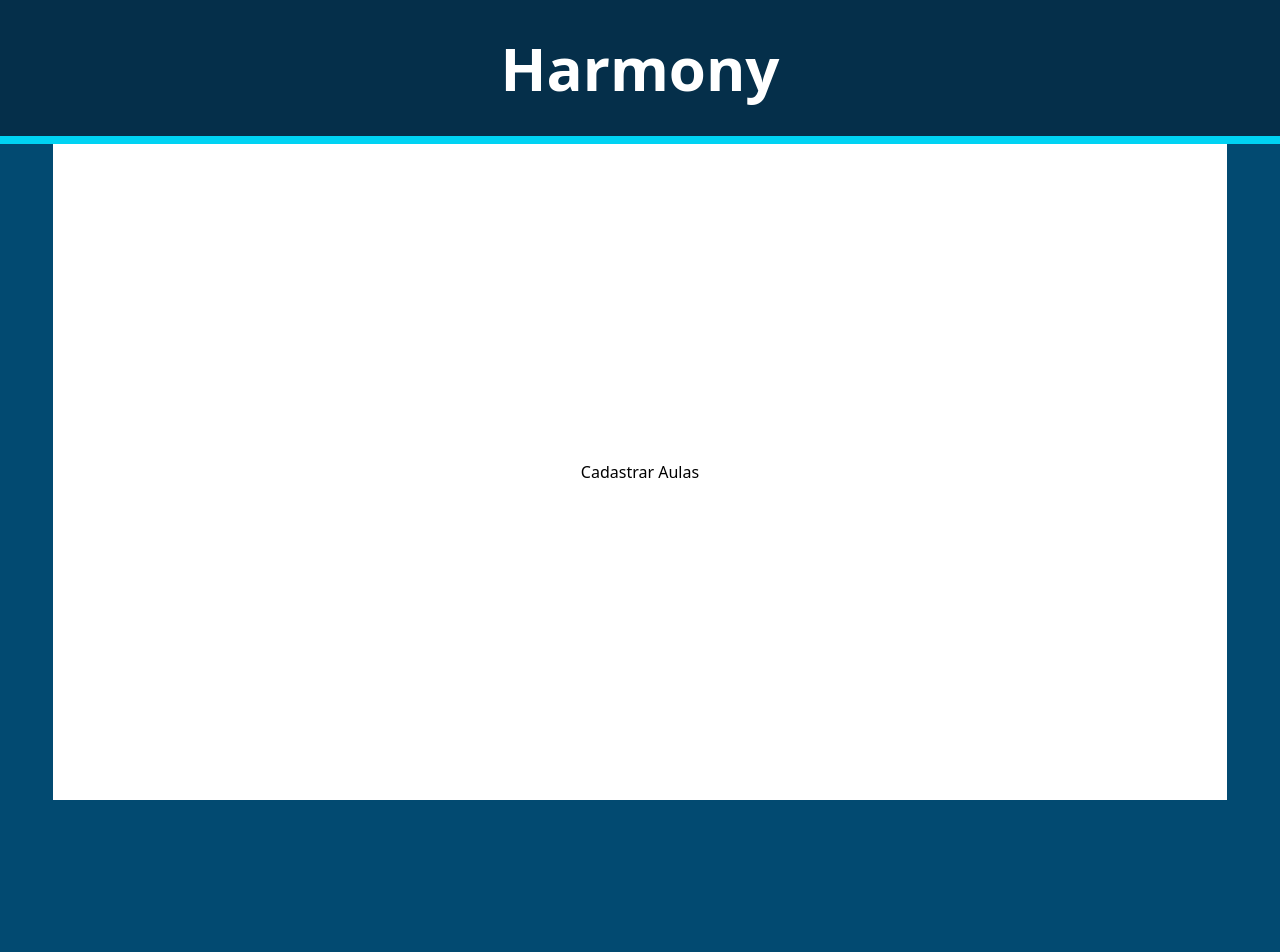
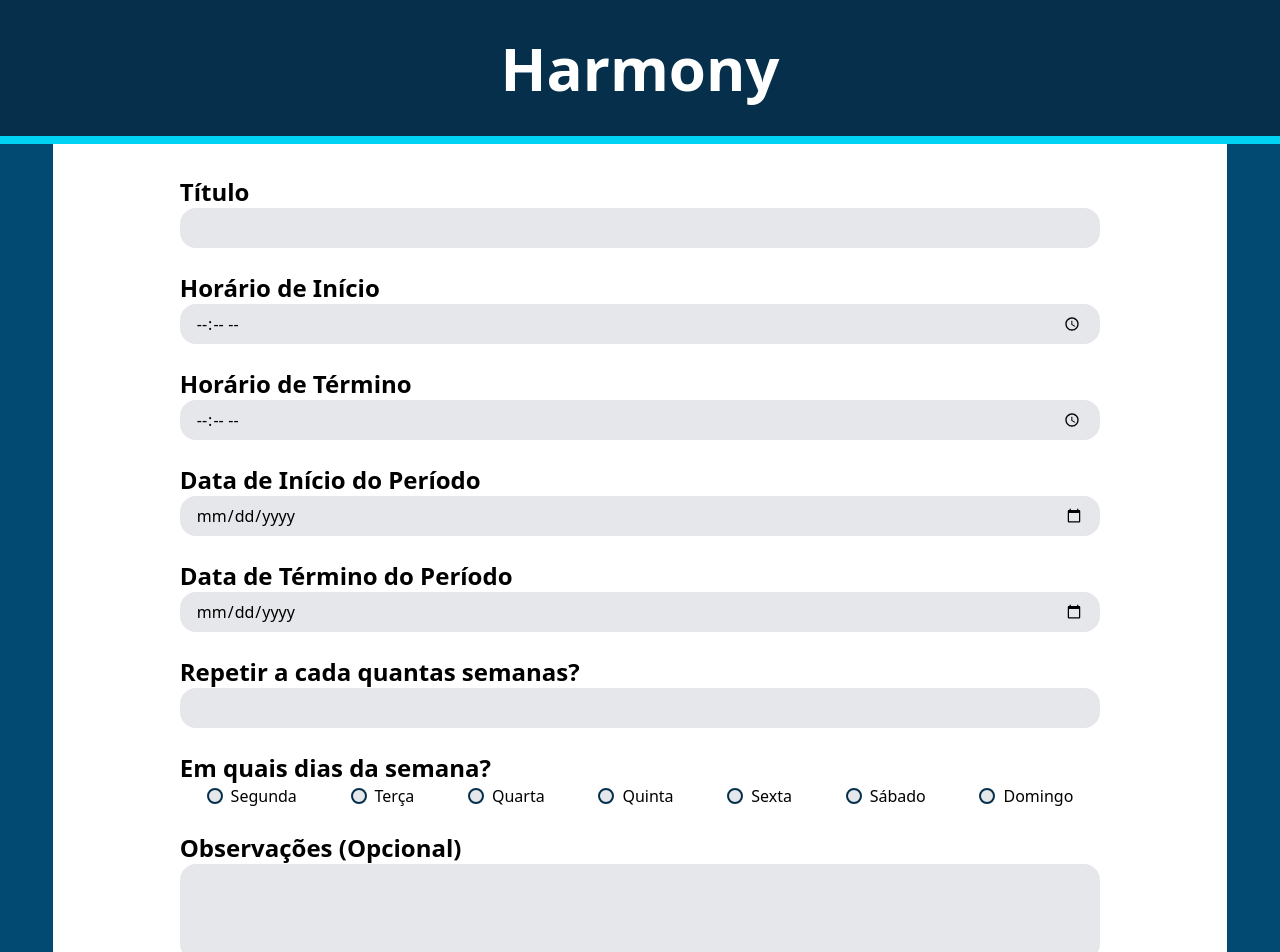
Before and after one commit to CarlosEduardo7700/harmony-system, a Next.js app: page /cadastro-aulas in a window 1280 px wide. Shown: the top 952 px of the page. Before the commit the page ends 800 px from the top, so only its background shows below. Built offline with nearby package versions, Linux system fonts and the light colour scheme.

Commit message:
feat: Criando página com formulário para Cadastro das Aulas

```diff
--- a/src/app/cadastro-aulas/page.tsx
+++ b/src/app/cadastro-aulas/page.tsx
@@ -1,7 +1,59 @@
 export default function Home() {
   return (
     <div className="container-principal">
-        Cadastrar Aulas
+        <form action="" className="form-cadastro-aulas">
+
+            <div className="container-form-field">
+                <label htmlFor="title" className="form-field-label">Título</label>
+                <input type="text" id="title" name="title" required className="form-field-input"/>
+            </div>
+
+            <div className="container-form-field">
+                <label htmlFor="start-time" className="form-field-label">Horário de Início</label>
+                <input type="time" id="start-time" name="start-time" required className="form-field-input"/>
+            </div>
+
+            <div className="container-form-field">
+                <label htmlFor="end-time" className="form-field-label">Horário de Término</label>
+                <input type="time" id="end-time" name="end-time" required className="form-field-input"/>
+            </div>
+
+            <div className="container-form-field">
+                <label htmlFor="start-date" className="form-field-label">Data de Início do Período</label>
+                <input type="date" id="start-date" name="start-date" required className="form-field-input"/>
+            </div>
+
+            <div className="container-form-field">
+                <label htmlFor="end-date" className="form-field-label">Data de Término do Período</label>
+                <input type="date" id="end-date" name="end-date" required className="form-field-input"/>
+            </div>
+
+            <div className="container-form-field">
+                <label htmlFor="recurrence" className="form-field-label">Repetir a cada quantas semanas?</label>
+                <input type="number" id="recurrence" name="recurrence" required className="form-field-input"/>
+            </div>
+
+            <div className="container-form-field">
+                <label className="form-field-label">Em quais dias da semana?</label>
+                <div className="form-field-options">
+                    <label className="form-field-option"><input type="checkbox" value="" className="form-field-checkbox"/>Segunda</label>
+                    <label className="form-field-option"><input type="checkbox" value="" className="form-field-checkbox"/>Terça</label>
+                    <label className="form-field-option"><input type="checkbox" value="" className="form-field-checkbox"/>Quarta</label>
+                    <label className="form-field-option"><input type="checkbox" value="" className="form-field-checkbox"/>Quinta</label>
+                    <label className="form-field-option"><input type="checkbox" value="" className="form-field-checkbox"/>Sexta</label>
+                    <label className="form-field-option"><input type="checkbox" value="" className="form-field-checkbox"/>Sábado</label>
+                    <label className="form-field-option"><input type="checkbox" value="" className="form-field-checkbox"/>Domingo</label>
+                </div>
+            </div>
+
+            <div className="container-form-field">
+                <label htmlFor="observations" className="form-field-label">Observações (Opcional)</label>
+                <textarea name="observations" id="observations" className="form-field-textarea"></textarea>
+            </div>
+
+            <button className="form-button">Cadastrar</button>
+
+        </form>
     </div>
   );
 }
--- a/src/app/globals.css
+++ b/src/app/globals.css
@@ -6,7 +6,7 @@
   }
 
   .container-principal {
-    @apply bg-white min-h-fit h-full w-11/12 flex justify-center items-center flex-wrap;
+    @apply bg-white min-h-fit h-full w-11/12 p-5 flex justify-center items-center flex-wrap;
 
   }
 
@@ -17,4 +17,40 @@
   .container-feature-box {
     @apply border-2 border-cyan-400 h-40 w-40 m-5 hover:bg-cyan-100 transition duration-300 cursor-pointer flex justify-center items-center;
   }
+
+  .form-cadastro-aulas {
+    @apply w-5/6 flex flex-col justify-center items-center;
+
+    & .container-form-field {
+      @apply w-full flex flex-col p-3;
+
+      & .form-field-label {
+        @apply font-bold text-2xl;
+      }
+
+      & .form-field-input {
+        @apply bg-gray-200 h-10 rounded-2xl p-4;
+      }
+
+      & .form-field-textarea {
+        @apply bg-gray-200 h-24 rounded-2xl p-3;
+      }
+
+      & .form-field-options {
+        @apply flex justify-around flex-wrap;
+
+        & .form-field-option {
+          @apply flex justify-center items-center;
+        }
+
+        & .form-field-checkbox {
+          @apply bg-gray-200 h-4 w-4 mr-2 border-2 border-sky-950 rounded-full checked:bg-cyan-400 appearance-none;
+        }
+      }
+    }
+
+    & .form-button {
+      @apply bg-cyan-400 h-10 w-2/5 rounded-2xl font-bold hover:bg-cyan-500 hover:text-white transition duration-300 cursor-pointer;
+    }
+  }
 }
```
